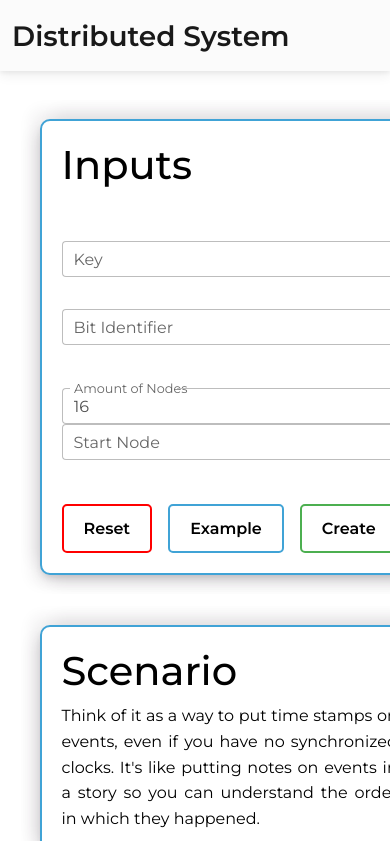
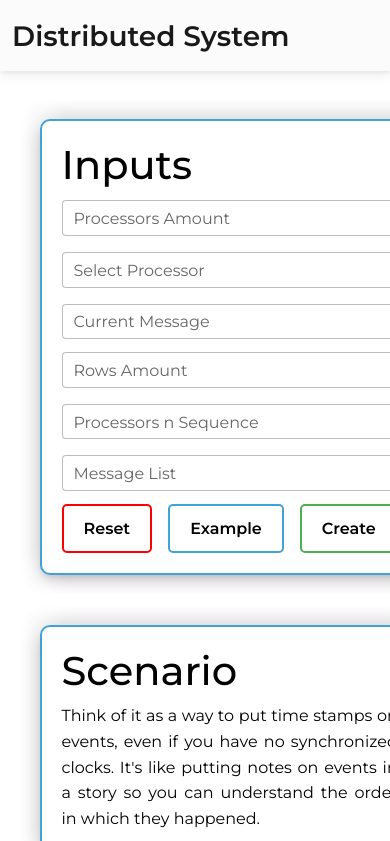
Before and after one commit to ukalto/Bachelorproject, a React (Create React App) app: page /lamports-logical-clocks in a window 390 px wide. Shown: the top 841 px of the page. Built offline with nearby package versions, Linux system fonts and the light colour scheme.

Commit message:
added input field styling for greedy, lamports and vector clock and adjusted home screen when accessed on mobile

```diff
--- a/src/routes/greedy/Greedy.jsx
+++ b/src/routes/greedy/Greedy.jsx
@@ -4,7 +4,7 @@ import {
     Field,
     getScenario,
     Headline,
-    InputField
+    InputField, marginsInput
 } from '../../components/MainComponents';
 import {Scenario} from "../../components/Scenario";
 import InputButtons from "../../components/InputButtons";
@@ -12,10 +12,8 @@ import {MDBCol, MDBInput, MDBRow} from "mdb-react-ui-kit";
 
 const Greedy = () => {
     const [formValue, setFormValue] = useState({
-        key: '',
-        bitidentifier: '',
-        nodesamount: '16',
-        startnode: '',
+        rows_amount: '',
+        columns_amount: '',
     });
 
     const onChange = (e) => {
@@ -26,55 +24,28 @@ const Greedy = () => {
         <FieldGrid>
             <InputField>
                 <Headline>Inputs</Headline>
-                <MDBRow tag="form" className='g-3'>
-                    <MDBCol md="4">
-                        <MDBInput
-                            value={formValue.key}
-                            name='key'
-                            onChange={onChange}
-                            id='validationCustom01'
-                            required
-                            label='Key'
-                        />
-                    </MDBCol>
-                    <MDBCol/>
-                    <MDBCol md="4">
-                        <MDBInput
-                            value={formValue.bitidentifier}
-                            name='bitidentifier'
-                            onChange={onChange}
-                            id='validationCustom02'
-                            required
-                            label='Bit Identifier'
-                        />
-                    </MDBCol>
-                </MDBRow>
-                <MDBRow>
+                <MDBRow tag="form" className='g-3' style={marginsInput}>
                     <MDBCol md="6">
                         <MDBInput
-                            value={formValue.nodesamount}
-                            name='nodesamount'
+                            value={formValue.rows_amount}
+                            name='rows_amount'
                             onChange={onChange}
-                            id='validationCustom03'
+                            id='validationCustom04'
                             required
-                            label='Amount of Nodes'
+                            label='Amount of Rows'
                         />
                     </MDBCol>
                     <MDBCol md="6">
                         <MDBInput
-                            value={formValue.startnode}
-                            name='startnode'
+                            value={formValue.columns_amount}
+                            name='columns_amount'
                             onChange={onChange}
-                            id='validationCustom04'
+                            id='validationCustom01'
                             required
-                            label='Start Node'
+                            label='Amount of Columns'
                         />
                     </MDBCol>
                 </MDBRow>
-                {/*<MDBInput label='Key' id='form1' type='number'/>*/}
-                {/*<MDBInput label='Bit Identifier' id='form1' type='number'/>*/}
-                {/*<MDBInput label='Nodes Amount' id='form1' type='number'/>*/}
-                {/*<MDBInput label='Start Node' id='form1' type='number'/>*/}
                 <InputButtons/>
             </InputField>
             <Scenario scenario={getScenario("Greedy", "scenario")}/>
--- a/src/routes/lamports-logical-clocks/LamportsLogicalClocks.jsx
+++ b/src/routes/lamports-logical-clocks/LamportsLogicalClocks.jsx
@@ -4,7 +4,7 @@ import {
     Field,
     getScenario,
     Headline,
-    InputField
+    InputField, marginsInput
 } from '../../components/MainComponents';
 import {Scenario} from "../../components/Scenario";
 import InputButtons from "../../components/InputButtons";
@@ -12,10 +12,11 @@ import {MDBCol, MDBInput, MDBRow} from "mdb-react-ui-kit";
 
 const LamportsLogicalClocks = () => {
     const [formValue, setFormValue] = useState({
-        key: '',
-        bitidentifier: '',
-        nodesamount: '16',
-        startnode: '',
+        processor_amount: '',
+        row_amount: '',
+        messages: {'': ''},
+        processor_selection: '',
+        processor_sequence: {'': ''},
     });
 
     const onChange = (e) => {
@@ -26,55 +27,70 @@ const LamportsLogicalClocks = () => {
         <FieldGrid>
             <InputField>
                 <Headline>Inputs</Headline>
-                <MDBRow tag="form" className='g-3'>
-                    <MDBCol md="4">
+                <MDBRow tag="form" className='g-3' style={marginsInput}>
+                    <MDBCol md="3">
                         <MDBInput
-                            value={formValue.key}
-                            name='key'
+                            value={formValue.processor_amount}
+                            name='processor_amount'
                             onChange={onChange}
                             id='validationCustom01'
                             required
-                            label='Key'
+                            label='Processors Amount'
                         />
                     </MDBCol>
-                    <MDBCol/>
                     <MDBCol md="4">
                         <MDBInput
-                            value={formValue.bitidentifier}
-                            name='bitidentifier'
+                            value={formValue.processor_selection}
+                            name='processor_selection'
+                            onChange={onChange}
+                            id='validationCustom01'
+                            required
+                            label='Select Processor'
+                        />
+                    </MDBCol>
+                    <MDBCol md="5">
+                        <MDBInput
+                            value={formValue.messages[""]}
+                            name='messages'
+                            onChange={onChange}
+                            id='validationCustom01'
+                            required
+                            label='Current Message'
+                        />
+                    </MDBCol>
+                </MDBRow>
+                <MDBRow tag="form" className='g-3' style={marginsInput}>
+                    <MDBCol md="3">
+                        <MDBInput
+                            value={formValue.row_amount}
+                            name='row_amount'
                             onChange={onChange}
                             id='validationCustom02'
                             required
-                            label='Bit Identifier'
+                            label='Rows Amount'
+                        />
+                    </MDBCol>
+                    <MDBCol md="4">
+                        <MDBInput
+                            value={formValue.processor_sequence[""]}
+                            name='processor_sequence'
+                            onChange={onChange}
+                            id='validationCustom01'
+                            required
+                            label='Processors n Sequence'
+                        />
+                    </MDBCol>
+                    <MDBCol md="5">
+                        <MDBInput
+                            value={formValue.messages[""]}
+                            name='messages'
+                            onChange={onChange}
+                            id='validationCustom01'
+                            required
+                            label='Message List'
                         />
                     </MDBCol>
                 </MDBRow>
-                <MDBRow>
-                    <MDBCol md="6">
-                        <MDBInput
-                            value={formValue.nodesamount}
-                            name='nodesamount'
-                            onChange={onChange}
-                            id='validationCustom03'
-                            required
-                            label='Amount of Nodes'
-                        />
-                    </MDBCol>
-                    <MDBCol md="6">
-                        <MDBInput
-                            value={formValue.startnode}
-                            name='startnode'
-                            onChange={onChange}
-                            id='validationCustom04'
-                            required
-                            label='Start Node'
-                        />
-                    </MDBCol>
-                </MDBRow>
-                {/*<MDBInput label='Key' id='form1' type='number'/>*/}
-                {/*<MDBInput label='Bit Identifier' id='form1' type='number'/>*/}
-                {/*<MDBInput label='Nodes Amount' id='form1' type='number'/>*/}
-                {/*<MDBInput label='Start Node' id='form1' type='number'/>*/}
                 <InputButtons/>
             </InputField>
             <Scenario scenario={getScenario("LamportsLogicalClocks", "scenario")}/>
--- a/src/routes/vector-clock/VectorClock.jsx
+++ b/src/routes/vector-clock/VectorClock.jsx
@@ -4,7 +4,7 @@ import {
     Field,
     getScenario,
     Headline,
-    InputField
+    InputField, marginsInput
 } from '../../components/MainComponents';
 import {Scenario} from "../../components/Scenario";
 import InputButtons from "../../components/InputButtons";
@@ -12,10 +12,11 @@ import {MDBCol, MDBInput, MDBRow} from "mdb-react-ui-kit";
 
 const VectorClock = () => {
     const [formValue, setFormValue] = useState({
-        key: '',
-        bitidentifier: '',
-        nodesamount: '16',
-        startnode: '',
+        vectors_amount: '',
+        row_amount: '',
+        messages: {'': ''},
+        vector_selection: '',
+        vector_start_values: {'': [0,0,0]},
     });
 
     const onChange = (e) => {
@@ -26,55 +27,70 @@ const VectorClock = () => {
         <FieldGrid>
             <InputField>
                 <Headline>Inputs</Headline>
-                <MDBRow tag="form" className='g-3'>
-                    <MDBCol md="4">
+                <MDBRow tag="form" className='g-3' style={marginsInput}>
+                    <MDBCol md="3">
                         <MDBInput
-                            value={formValue.key}
-                            name='key'
+                            value={formValue.vectors_amount}
+                            name='vectors_amount'
                             onChange={onChange}
                             id='validationCustom01'
                             required
-                            label='Key'
+                            label='Vectors Amount'
                         />
                     </MDBCol>
-                    <MDBCol/>
                     <MDBCol md="4">
                         <MDBInput
-                            value={formValue.bitidentifier}
-                            name='bitidentifier'
+                            value={formValue.vector_selection}
+                            name='vector_selection'
+                            onChange={onChange}
+                            id='validationCustom01'
+                            required
+                            label='Select Vector'
+                        />
+                    </MDBCol>
+                    <MDBCol md="5">
+                        <MDBInput
+                            value={formValue.messages[""]}
+                            name='messages'
+                            onChange={onChange}
+                            id='validationCustom01'
+                            required
+                            label='Current Message'
+                        />
+                    </MDBCol>
+                </MDBRow>
+                <MDBRow tag="form" className='g-3' style={marginsInput}>
+                    <MDBCol md="3">
+                        <MDBInput
+                            value={formValue.row_amount}
+                            name='row_amount'
                             onChange={onChange}
                             id='validationCustom02'
                             required
-                            label='Bit Identifier'
+                            label='Rows Amount'
+                        />
+                    </MDBCol>
+                    <MDBCol md="4">
+                        <MDBInput
+                            value={formValue.vector_start_values[""]}
+                            name='vector_start_values'
+                            onChange={onChange}
+                            id='validationCustom01'
+                            required
+                            label='Processors n Sequence'
+                        />
+                    </MDBCol>
+                    <MDBCol md="5">
+                        <MDBInput
+                            value={formValue.messages[""]}
+                            name='messages'
+                            onChange={onChange}
+                            id='validationCustom01'
+                            required
+                            label='Message List'
                         />
                     </MDBCol>
                 </MDBRow>
-                <MDBRow>
-                    <MDBCol md="6">
-                        <MDBInput
-                            value={formValue.nodesamount}
-                            name='nodesamount'
-                            onChange={onChange}
-                            id='validationCustom03'
-                            required
-                            label='Amount of Nodes'
-                        />
-                    </MDBCol>
-                    <MDBCol md="6">
-                        <MDBInput
-                            value={formValue.startnode}
-                            name='startnode'
-                            onChange={onChange}
-                            id='validationCustom04'
-                            required
-                            label='Start Node'
-                        />
-                    </MDBCol>
-                </MDBRow>
-                {/*<MDBInput label='Key' id='form1' type='number'/>*/}
-                {/*<MDBInput label='Bit Identifier' id='form1' type='number'/>*/}
-                {/*<MDBInput label='Nodes Amount' id='form1' type='number'/>*/}
-                {/*<MDBInput label='Start Node' id='form1' type='number'/>*/}
                 <InputButtons/>
             </InputField>
             <Scenario scenario={getScenario("VectorClock", "scenario")}/>
```
Also changed, not shown: src/components/Home.jsx (+13 -0 lines), 1 other file (tests, documents, lock files or other folders).
